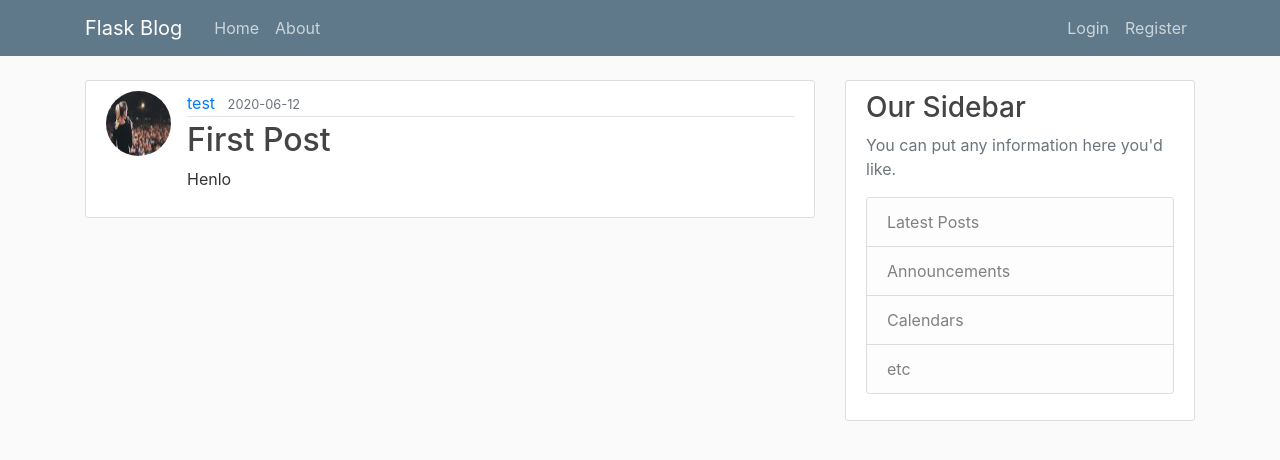
After one commit to swastij/myFlaskApp, a Flask app: page /post/1 in a window 1280 px wide. The commit adds this page. Shown: the top 460 px of the page. Run offline with Flask 2, Linux system fonts and the light colour scheme; data comes from the database, SQL or seed files in the repository; both versions use the stored data as it was after the commit; some libraries are stand-ins or nearby versions.

Commit message:
Create,update and delete posts

```diff
--- a/flaskblog/routes.py
+++ b/flaskblog/routes.py
@@ -1,29 +1,18 @@
 import secrets
 import os
 from PIL import Image
-from flask import render_template ,url_for,flash ,redirect, request #url_for is used to find route to connect , here used for main.css; flash is used for alert msg, redirect used for redirecting to another page
+from flask import render_template ,url_for,flash ,redirect, request, abort  #url_for is used to find route to connect , here used for main.css; flash is used for alert msg, redirect used for redirecting to another page
 from flaskblog import app, db, bcrypt # @app.route is using app
-from flaskblog.forms import RegistrationForm, LoginForm, UpdateAccountForm
+from flaskblog.forms import RegistrationForm, LoginForm, UpdateAccountForm, PostForm
 from flaskblog.models import User,Post
 from flask_login import login_user, current_user, logout_user, login_required #current_user tells if the user is logged in
 
-post=[
-    {'author':'Swasti Jain',
-    'title':'BTS',
-    'date_posted':'31 May 2020',
-    'content':'I love BTS'
-    },
-    {'author':'Manvi Jain',
-    'title':'Doggo',
-    'date_posted':'31 May 2020',
-    'content':'I love Doggos'
-    }
-]
 
 @app.route('/')
 @app.route('/home')
 def home():
-    return render_template('home.html', posts=post)
+    posts= Post.query.all()
+    return render_template('home.html', posts=posts)
 
 @app.route('/about')
 def about():
@@ -98,3 +87,49 @@ def account():
 
     image_file= url_for('static', filename='profile_pics/' + current_user.image_file)
     return render_template('account.html',title='Account', image_file=image_file, form=form)
+
+@app.route('/post/new', methods=['GET','POST'])
+@login_required
+def new_post():
+    form= PostForm()
+    if form.validate_on_submit():
+        post=Post(title=form.title.data, content=form.content.data, author=current_user)
+        db.session.add(post)
+        db.session.commit()
+        flash('Your post has been created!', 'success')
+        return redirect(url_for('home'))
+    return render_template('create_post.html', title='New Post', form= form, legend='New Post')
+
+@app.route('/post/<int:post_id>') #we can use var in routes; ex- post_id here
+def post(post_id):
+    post= Post.query.get_or_404(post_id) #to access post/post_id url if it exists
+    return render_template('post.html', title=post.title, post=post)
+
+@app.route('/post/<int:post_id>/update', methods=['GET','POST'])
+@login_required
+def update_post(post_id):
+    post= Post.query.get_or_404(post_id) #post is an attribute of db
+    if post.author != current_user:
+        abort(403)  #http respose to forbidden route
+    form=PostForm()
+    if form.validate_on_submit():
+        post.title= form.title.data
+        post.content= form.content.data
+        db.session.commit() #add is not requires as post.title itself adds
+        flash('Your post has been updated', 'success')
+        return redirect(url_for('post', post_id= post.id))
+    elif request.method == 'GET' : #for populated data
+        form.title.data= post.title
+        form.content.data= post.content
+    return render_template('create_post.html', title='Update Post', form= form, legend='Update Post')
+
+@app.route('/post/<int:post_id>/delete', methods=['POST'])
+@login_required
+def delete_post(post_id):
+    post= Post.query.get_or_404(post_id) #post is an attribute of db
+    if post.author != current_user:
+        abort(403)
+    db.session.delete(post)
+    db.session.commit()
+    flash('Your post has been deleted', 'success')
+    return redirect(url_for('home'))
--- a/flaskblog/template/layout.html
+++ b/flaskblog/template/layout.html
@@ -32,6 +32,7 @@
           <!-- Navbar Right Side -->
           <div class="navbar-nav">
             {% if current_user.is_authenticated %}
+              <a class="nav-item nav-link" href="{{url_for('new_post')}}">New Post</a>
               <a class="nav-item nav-link" href="{{url_for('account')}}">Account</a>
               <a class="nav-item nav-link" href="{{url_for('logout')}}">Logout</a>
             {% else %}
--- a/flaskblog/template/login.html
+++ b/flaskblog/template/login.html
@@ -1,5 +1,6 @@
 {% extends "layout.html" %}
 {% block content %}
+<!--copied from register template-->
     <div class="content-section">
         <form method="POST" action="">
             {{ form.hidden_tag() }}
--- /dev/null
+++ b/flaskblog/template/post.html
@@ -0,0 +1,40 @@
+{% extends "layout.html" %}
+{% block content %}
+<article class="media content-section">
+<img class="rounded-circle article-img" src="{{ url_for('static', filename='profile_pics/' + post.author.image_file) }} " >
+<div class="media-body">
+    <div class="article-metadata">
+    <a class="mr-2" href="#">{{ post.author.username }}</a>
+    <small class="text-muted">{{ post.date_posted.strftime('%Y-%m-%d') }}</small>
+    <!--for update and delete btn-->
+        {% if post.author == current_user %}
+        <div>
+            <a class="btn btn-secondary btn-sm mt-1 mb-1" href="{{ url_for('update_post', post_id=post.id) }}">Update</a>
+            <button type="button" class="btn btn-danger btn-sm m-1" data-toggle="modal" data-target="#deleteModal">Delete</button>
+        </div>
+        {% endif %}
+    </div>
+    <h2 class="article-title" >{{ post.title }}</h2>
+    <p class="article-content">{{ post.content }}</p>
+</div>
+</article>
+<!-- Modal -->
+<div class="modal fade" id="deleteModal" tabindex="-1" role="dialog" aria-labelledby="deleteModalLabel" aria-hidden="true">
+    <div class="modal-dialog" role="document">
+      <div class="modal-content">
+        <div class="modal-header">
+          <h5 class="modal-title" id="deleteModalLabel">Delete Post?</h5>
+          <button type="button" class="close" data-dismiss="modal" aria-label="Close">
+            <span aria-hidden="true">&times;</span>
+          </button>
+        </div>
+        <div class="modal-footer">
+          <button type="button" class="btn btn-secondary" data-dismiss="modal">Close</button>
+          <form action="{{ url_for('delete_post', post_id=post.id) }}" method="POST">
+            <input class="btn btn-danger" type="submit" value="Delete">
+          </form>
+        </div>
+      </div>
+    </div>
+  </div>
+{% endblock content %}
```
Also changed, not shown: flaskblog/forms.py (+6 -1 lines), flaskblog/template/create_post.html (added, +41 -0 lines), flaskblog/template/home.html (+5 -3 lines), flaskblog/site.db. Lines whose indentation alone changed are shown as unchanged.
